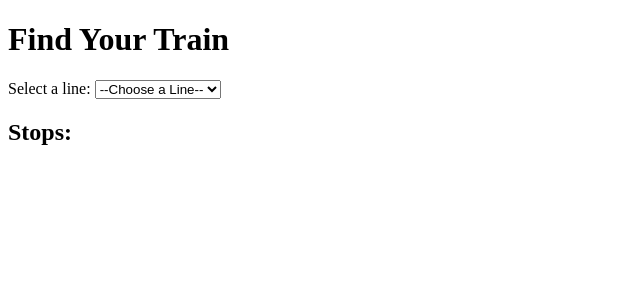
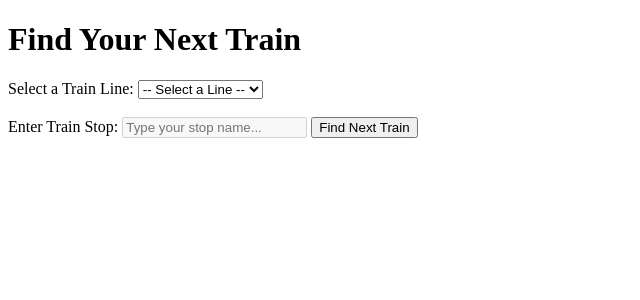
Before and after one commit to bcentner/cta_tracker, a Flask app: page / in a window 1280 px wide. Shown: the top 300 px of the page, without its empty margins (0-640 px from the left). Run offline with Flask 3, Linux system fonts and the light colour scheme.

Commit message:
Add stop selection and autofill

```diff
--- a/cta_tracker/main.py
+++ b/cta_tracker/main.py
@@ -33,6 +33,19 @@ def get_stops(line):
     filtered_stops = [stop for stop in all_stops if stop.get(line_key, False)]
     return jsonify(filtered_stops)
 
+@app.route("/FAKE_ENDPOINT")
+def fake_endpoint():
+    stop_name = request.args.get("stop_name")
+    if not stop_name:
+        return jsonify({"error": "Stop name is required"}), 400
+
+    # Mock response for train arrival
+    mock_response = {
+        "stop_name": stop_name,
+        "minutes": 5  # Mock: Next train arrives in 5 minutes
+    }
+    return jsonify(mock_response)
+
 
 if __name__ == "__main__":
     app.run()
--- a/cta_tracker/templates/index.html
+++ b/cta_tracker/templates/index.html
@@ -5,44 +5,67 @@
     <meta name="viewport" content="width=device-width, initial-scale=1.0">
     <title>Train Finder</title>
     <script>
+        // Handle train line selection
         async function fetchStops() {
-            const line = document.getElementById("line-select").value;
+            const line = document.getElementById("train-line").value;
             if (!line) return;
 
-            try {
-                const response = await fetch(`/stops/${line}`);
-                const stops = await response.json();
+            const response = await fetch(`/stops/${line}`);
+            const stops = await response.json();
 
-                const stopsList = document.getElementById("stops-list");
-                stopsList.innerHTML = "";
+            // Populate the autocomplete input
+            const stopInput = document.getElementById("stop-input");
+            const datalist = document.getElementById("stops-list");
+            datalist.innerHTML = ""; // Clear existing options
 
-                if (stops.error) {
-                    stopsList.innerHTML = `<li>${stops.error}</li>`;
-                    return;
-                }
+            stops.forEach(stop => {
+                const option = document.createElement("option");
+                option.value = stop.stop_name;
+                datalist.appendChild(option);
+            });
 
-                stops.forEach(stop => {
-                    const li = document.createElement("li");
-                    li.textContent = `${stop.stop_name} - ${stop.station_descriptive_name}`;
-                    stopsList.appendChild(li);
-                });
-            } catch (error) {
-                console.error("Error fetching stops:", error);
+            stopInput.disabled = false;
+        }
+
+        // Fetch next train times after selecting a stop
+        async function fetchNextTrain() {
+            const stopName = document.getElementById("stop-input").value;
+            if (!stopName) return;
+
+            const response = await fetch(`/FAKE_ENDPOINT?stop_name=${encodeURIComponent(stopName)}`);
+            const data = await response.json();
+
+            const resultDiv = document.getElementById("result");
+            if (data.error) {
+                resultDiv.textContent = `Error: ${data.error}`;
+            } else {
+                resultDiv.textContent = `Next train arrives in ${data.minutes} minutes.`;
             }
         }
     </script>
 </head>
 <body>
-    <h1>Find Your Train</h1>
-    <label for="line-select">Select a line:</label>
-    <select id="line-select" onchange="fetchStops()">
-        <option value="">--Choose a Line--</option>
-        {% for line in lines %}
-        <option value="{{ line }}">{{ line }}</option>
-        {% endfor %}
+    <h1>Find Your Next Train</h1>
+
+    <label for="train-line">Select a Train Line:</label>
+    <select id="train-line" onchange="fetchStops()">
+        <option value="">-- Select a Line --</option>
+        <option value="Pink">Pink</option>
+        <option value="Blue">Blue</option>
+        <option value="Red">Red</option>
+        <option value="Orange">Orange</option>
+        <option value="Green">Green</option>
     </select>
 
-    <h2>Stops:</h2>
-    <ul id="stops-list"></ul>
+    <br><br>
+
+    <label for="stop-input">Enter Train Stop:</label>
+    <input id="stop-input" list="stops-list" disabled placeholder="Type your stop name..." />
+    <datalist id="stops-list"></datalist>
+
+    <button onclick="fetchNextTrain()">Find Next Train</button>
+
+    <br><br>
+    <div id="result"></div>
 </body>
 </html>
```
